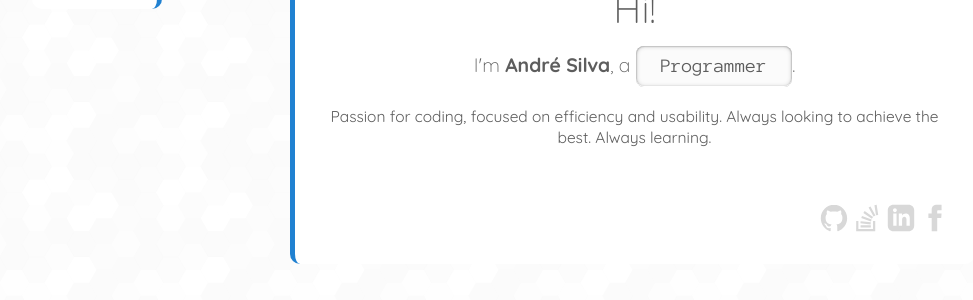
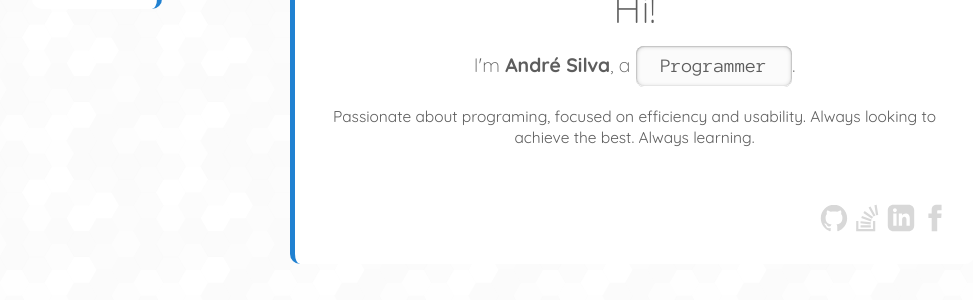
Before and after one commit to Aandree5/Aandree5.github.io, a Jekyll site: the page built from index.html, in a window 1280 px wide. Shown: the part 221-521 px from the top of the page, without its empty margins (8-981 px from the left). Built offline with Jekyll 4.4.1, drawn with Linux system fonts in a browser that asks for light colours.

Commit message:
Improved text

```diff
--- a/index.html
+++ b/index.html
@@ -18,7 +18,7 @@
             <h1>Hi!</h1>
             <h3>I'm <b>André Silva</b>, <span id="changingText">a <code style="padding: 10px 25px;">Programmer</code></span>.</h3>
 
-            <p style="font-size: 1.2em;">Passion for coding, focused on efficiency and usability. Always looking to achieve the best. Always learning.</p>
+            <p style="font-size: 1.2em;">Passionate about programing, focused on efficiency and usability. Always looking to achieve the best. Always learning.</p>
 
             <!-- Social accounts -->
             {% if site.accounts %}
```
